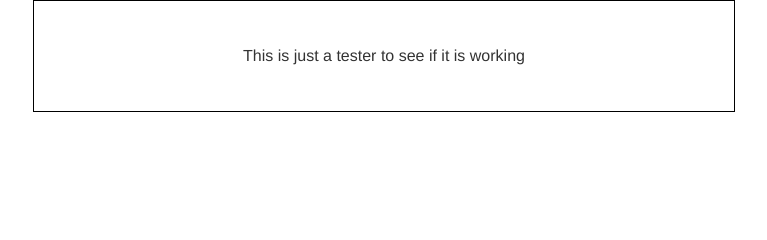
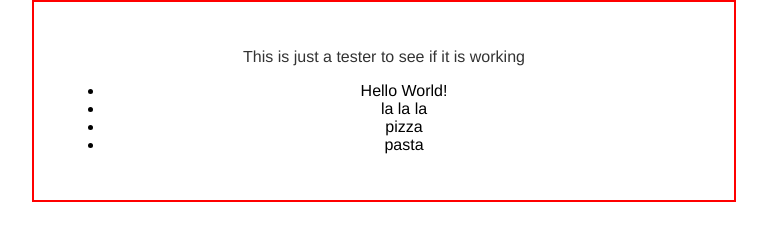
Before and after one commit to rosep4/first_website, a plain HTML site: page index.html in a window 1280 px wide. Shown: the whole page, without its empty margins (256-1023 px from the left). Drawn offline with Linux system fonts and the light colour scheme.

Commit message:
Added some stuff

```diff
--- a/index.html
+++ b/index.html
@@ -8,5 +8,11 @@
     </head>
     <body>
       <p> This is just a tester to see if it is working</p>
+      <ul>
+        <li> Hello World!</li>
+        <li> la la la </li>
+        <li> pizza </li>
+        <li> pasta </li>
+      </ul>
     </body>
 <html>
--- a/style.css
+++ b/style.css
@@ -5,7 +5,7 @@ body{
   width:50%;
   margin: 0 auto;
   padding:30px;
-  border:1px solid black;
+  border:2px solid red;
 }
 
 p{
```
